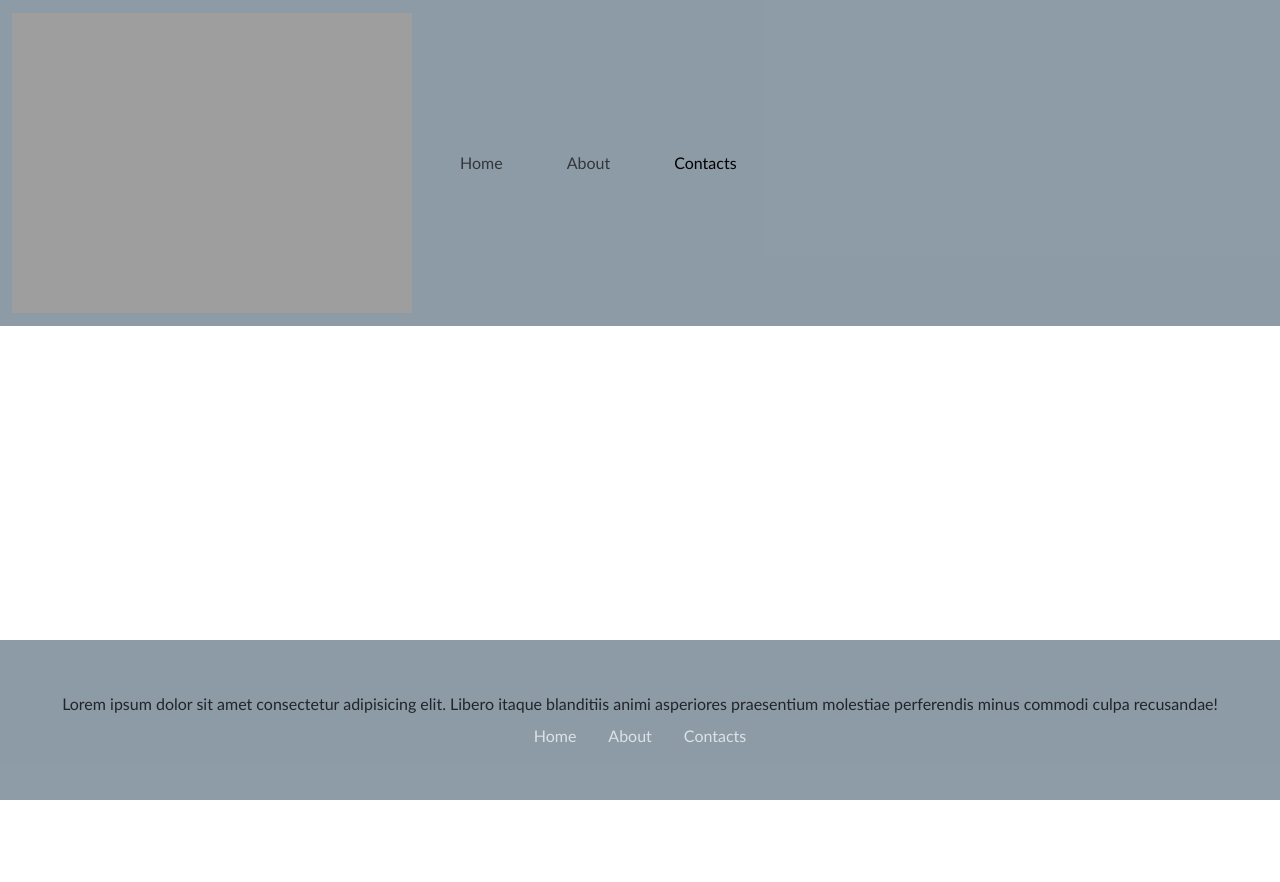
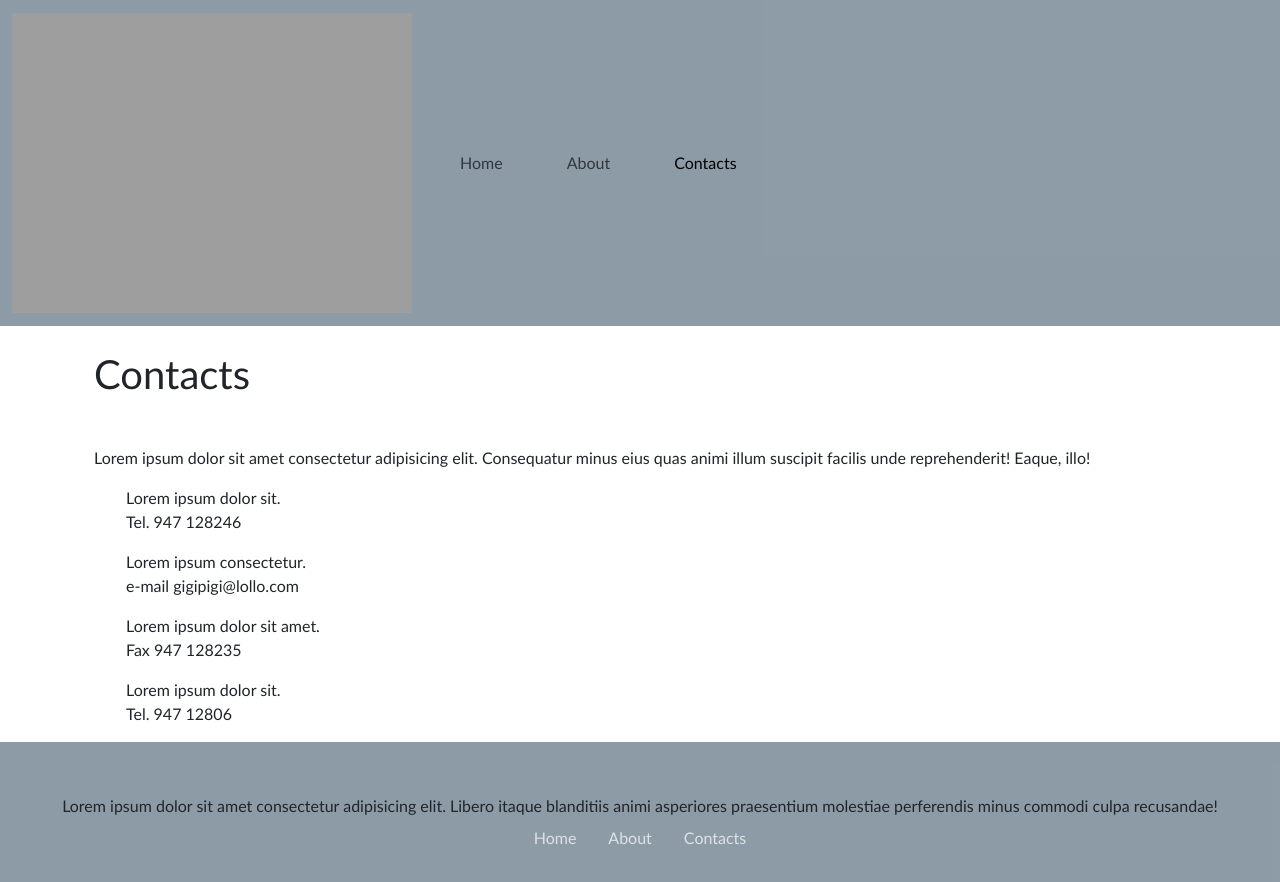
Before and after one commit to giovanni-arduini/webapp-react, a React (Vite) app: page /contacts in a window 1280 px wide. Shown: the top 882 px of the page. Before the commit the page ends 800 px from the top, so only its background shows below. Built offline with nearby package versions, Linux system fonts and the light colour scheme.

Commit message:
ADD ContactsPage & style

```diff
--- a/src/App.jsx
+++ b/src/App.jsx
@@ -1,10 +1,11 @@
 import DefaultLayout from "./layouts/DefaultLayout.jsx";
 import { BrowserRouter, Route, Routes } from "react-router-dom";
+import { useState } from "react";
 import HomePage from "./pages/HomePage.jsx";
 import MoviePage from "./pages/MoviePage.jsx";
 import AboutPage from "./pages/AboutPage.jsx";
+import ContactsPage from "./pages/ContactsPage.jsx";
 import GlobalContext from "./Context/GlobalContext.js";
-import { useState } from "react";
 
 import "bootstrap/dist/css/bootstrap.min.css";
 import "bootstrap/dist/js/bootstrap.bundle.min.js"; // Important: bundle includes Popper.js
@@ -20,7 +21,7 @@ function App() {
             <Route path="/" element={<HomePage />} />
             <Route path="/movies/:id" element={<MoviePage />} />
             <Route path="/about" element={<AboutPage />} />
-            <Route path="/contacts" />
+            <Route path="/contacts" element={<ContactsPage />} />
           </Route>
         </Routes>
       </BrowserRouter>
--- /dev/null
+++ b/src/pages/ContactsPage.jsx
@@ -0,0 +1,28 @@
+function ContactsPage() {
+  return (
+    <div className="container main">
+      <h1 className="mb-5">Contacts</h1>
+      <p className="mb-3">
+        Lorem ipsum dolor sit amet consectetur adipisicing elit. Consequatur
+        minus eius quas animi illum suscipit facilis unde reprehenderit! Eaque,
+        illo!
+      </p>
+      <ul>
+        <li className="mb-3">
+          Lorem ipsum dolor sit. <p>Tel. 947 128246</p>
+        </li>
+        <li className="mb-3">
+          Lorem ipsum consectetur. <p>e-mail gigipigi@lollo.com</p>
+        </li>
+        <li className="mb-3">
+          Lorem ipsum dolor sit amet. <p>Fax 947 128235</p>
+        </li>
+        <li className="mb-3">
+          Lorem ipsum dolor sit. <p>Tel. 947 12806</p>
+        </li>
+      </ul>
+    </div>
+  );
+}
+
+export default ContactsPage;
```
